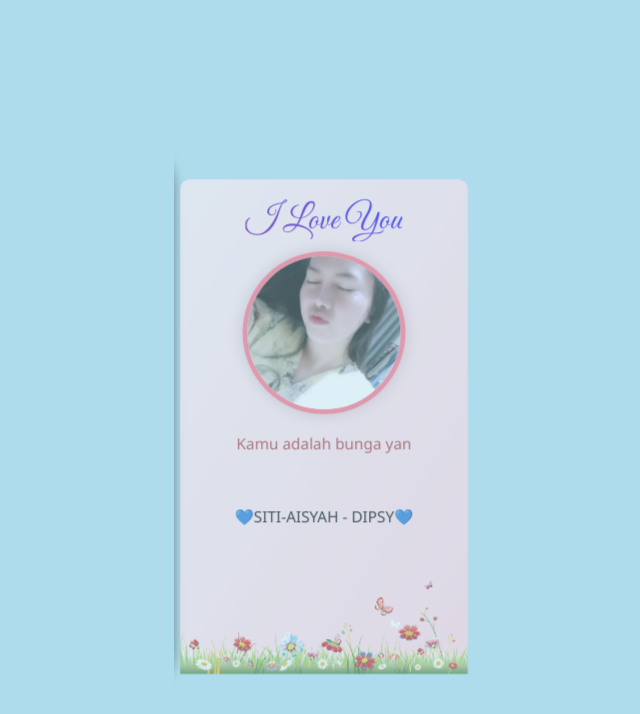
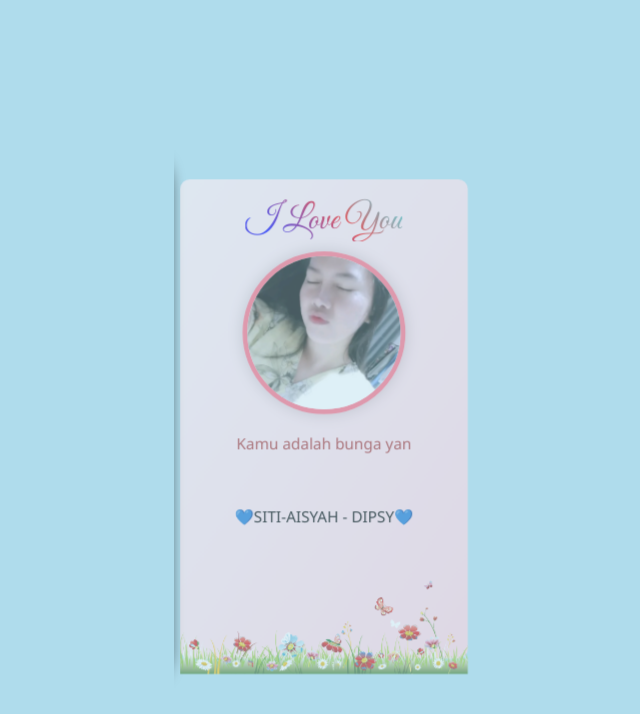
Before and after one commit to Dipsy-tools/Dipsy, a plain HTML site: page index.html in a window 1280 px wide. Both pictures are taken after a click on the element 640 px from the left and 418 px from the top of the page. Shown: the whole page, without its empty margins (316-956 px from the left). Drawn offline with Linux system fonts and the light colour scheme.

Commit message:
Update index.html

```diff
--- a/index.html
+++ b/index.html
@@ -89,7 +89,7 @@
     .love-text {
       font-size: 36px;
       font-family: 'Great Vibes', cursive;
-      background: linear-gradient(45deg, red, purple, blue, red);
+      background: linear-gradient(45deg, red, cyan, fuchsia, purple, blue, red, cyan, fuchsia, cyan, magenta);
       background-size: 400% 400%;
       -webkit-background-clip: text;
       -webkit-text-fill-color: transparent;
```
